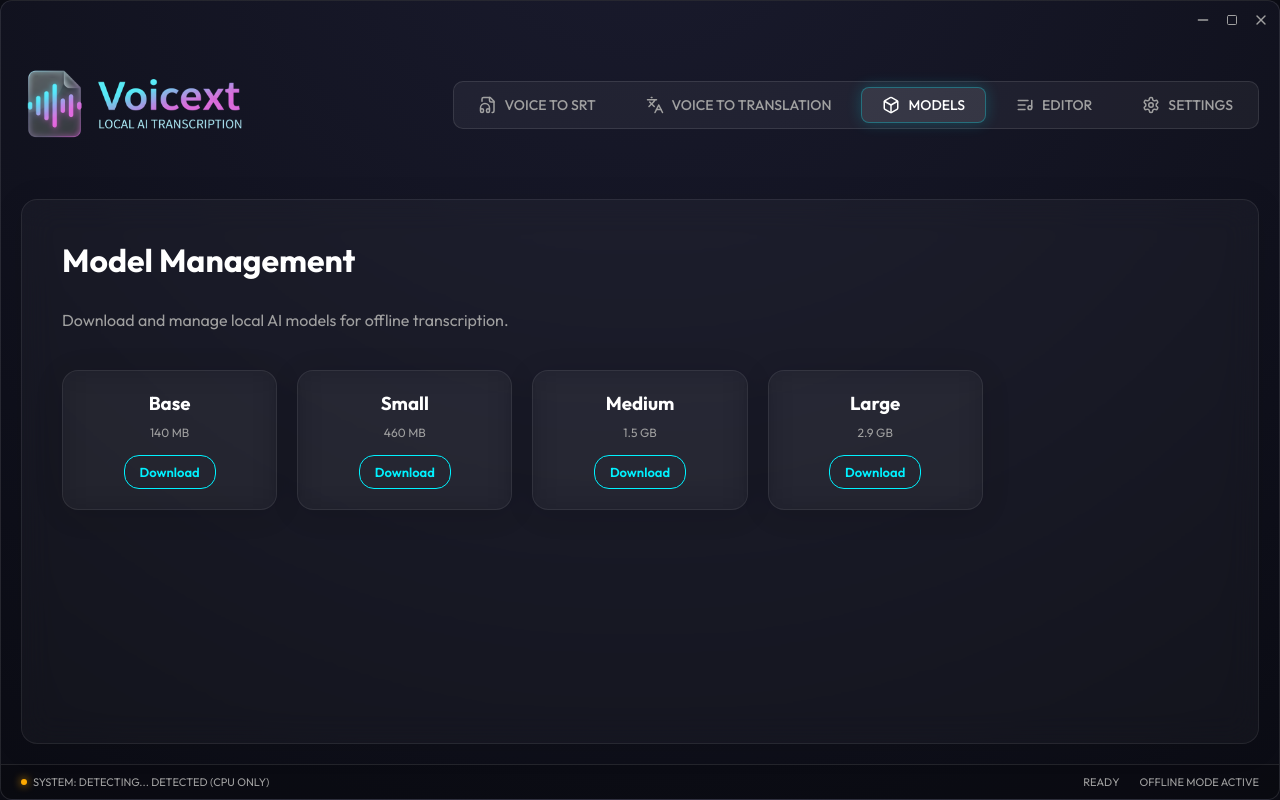
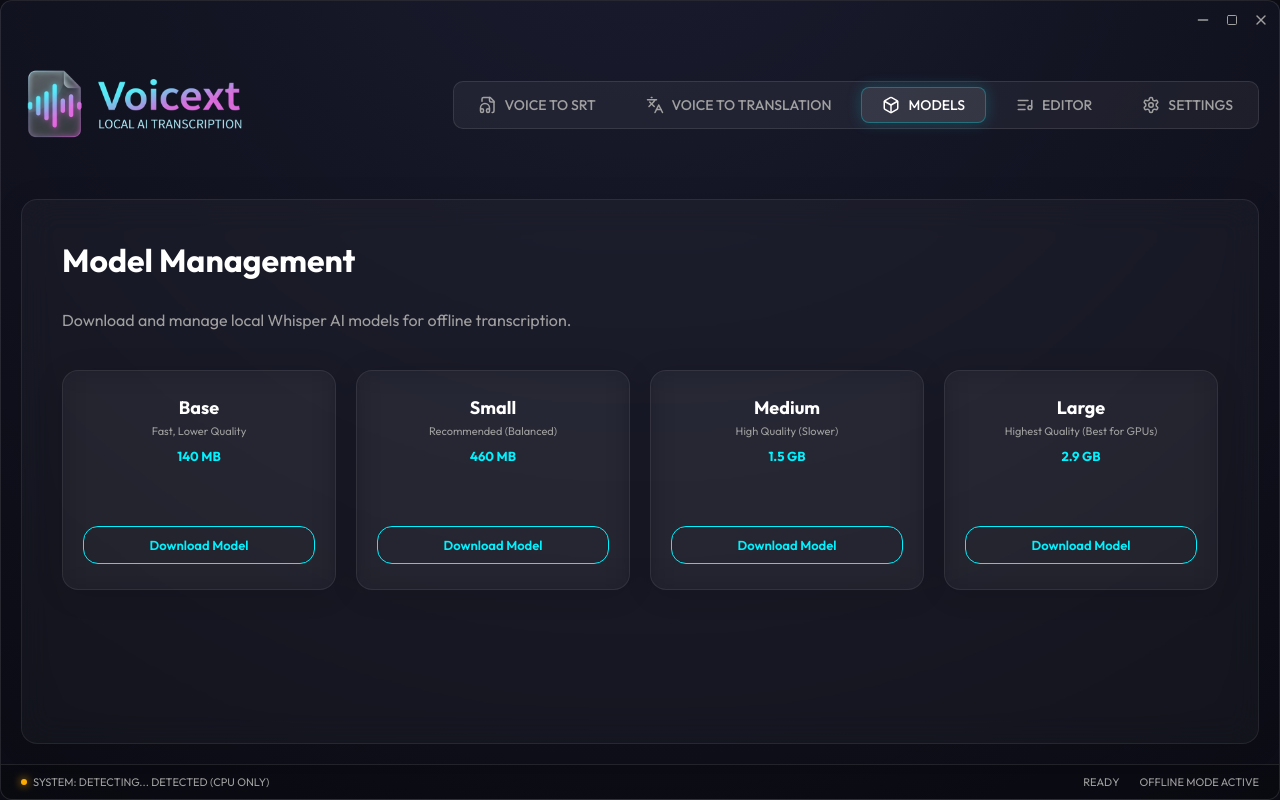
Before and after one commit to umitunc/voicext, a React (Vite) app: page / in a window 1280 px wide. Both pictures are taken after a click on the element "MODELS". Built offline with nearby package versions, Linux system fonts and the light colour scheme.

Commit message:
feat: implement core transcription and translation engine with model management and IPC communication

```diff
--- a/src/preload/index.js
+++ b/src/preload/index.js
@@ -14,7 +14,10 @@
   readSrt: (filePath) => ipcRenderer.invoke('read-srt', filePath),
   saveSrt: (filePath, content) => ipcRenderer.invoke('save-srt', { filePath, content }),
   selectFile: (filters) => ipcRenderer.invoke('select-file', filters),
-  optimizeSrt: (filePath) => ipcRenderer.invoke('optimize-srt', filePath)
+  optimizeSrt: (filePath) => ipcRenderer.invoke('optimize-srt', filePath),
+  getModelsStatus: () => ipcRenderer.invoke('get-models-status'),
+  downloadModel: (model) => ipcRenderer.invoke('download-model', model),
+  onModelDownloadProgress: (callback) => ipcRenderer.on('model-download-progress', (_, data) => callback(data))
 }
 
 if (process.contextIsolated) {
--- a/src/renderer/src/App.jsx
+++ b/src/renderer/src/App.jsx
@@ -88,12 +88,57 @@
   const [showResult, setShowResult] = useState(null)
   const [selectedSrt, setSelectedSrt] = useState(null)
 
+  // Whisper Models status & progress
+  const [modelsStatus, setModelsStatus] = useState({ base: false, small: false, medium: false, large: false })
+  const [downloadProgress, setDownloadProgress] = useState({})
+
+  const fetchModelsStatus = async () => {
+    if (window.api && window.api.getModelsStatus) {
+      try {
+        const status = await window.api.getModelsStatus()
+        setModelsStatus(status)
+      } catch (err) {
+        console.error('Failed to get models status:', err)
+      }
+    }
+  }
+
+  const handleDownloadModel = async (modelKey) => {
+    if (!window.api || !window.api.downloadModel) return
+    setDownloadProgress(prev => ({ ...prev, [modelKey]: 0 }))
+    try {
+      await window.api.downloadModel(modelKey)
+      fetchModelsStatus()
+    } catch (err) {
+      alert(`Download failed: ${err.message}`)
+      setDownloadProgress(prev => {
+        const updated = { ...prev }
+        delete updated[modelKey]
+        return updated
+      })
+    }
+  }
+
   useEffect(() => {
     if (!window.api) {
       console.error('Electron API not found!')
       return
     }
     window.api.detectHardware().then(setHardware)
+    fetchModelsStatus()
+
+    // Model download progress listener
+    if (window.api.onModelDownloadProgress) {
+      window.api.onModelDownloadProgress(({ model, progress }) => {
+        setDownloadProgress(prev => ({
+          ...prev,
+          [model]: progress
+        }))
+        if (progress === 100) {
+          fetchModelsStatus()
+        }
+      })
+    }
 
     // STT Progress handler
     window.api.onTranscriptionProgress((p) => {
@@ -534,19 +579,60 @@
               style={{ flex: 1, padding: '40px', display: 'flex', flexDirection: 'column', gap: '20px' }}
             >
               <h2>Model Management</h2>
-              <p style={{ color: 'var(--text-muted)' }}>Download and manage local AI models for offline transcription.</p>
-              <div className="models-list" style={{ display: 'grid', gridTemplateColumns: 'repeat(auto-fill, minmax(200px, 1fr))', gap: '20px', marginTop: '20px' }}>
-                {['Base', 'Small', 'Medium', 'Large'].map(m => (
-                  <div key={m} className="glass" style={{ padding: '20px', textAlign: 'center' }}>
-                    <h3 style={{ marginBottom: '10px' }}>{m}</h3>
-                    <div style={{ fontSize: '12px', color: 'var(--text-muted)', marginBottom: '15px' }}>
-                      {m === 'Base' ? '140 MB' : m === 'Small' ? '460 MB' : m === 'Medium' ? '1.5 GB' : '2.9 GB'}
+              <p style={{ color: 'var(--text-muted)' }}>Download and manage local Whisper AI models for offline transcription.</p>
+              <div className="models-list" style={{ display: 'grid', gridTemplateColumns: 'repeat(auto-fill, minmax(220px, 1fr))', gap: '20px', marginTop: '20px' }}>
+                {[
+                  { key: 'base', name: 'Base', size: '140 MB', desc: 'Fast, Lower Quality' },
+                  { key: 'small', name: 'Small', size: '460 MB', desc: 'Recommended (Balanced)' },
+                  { key: 'medium', name: 'Medium', size: '1.5 GB', desc: 'High Quality (Slower)' },
+                  { key: 'large', name: 'Large', size: '2.9 GB', desc: 'Highest Quality (Best for GPUs)' }
+                ].map(m => {
+                  const isDownloaded = modelsStatus[m.key]
+                  const progress = downloadProgress[m.key]
+                  const isDownloading = progress !== undefined && progress < 100
+
+                  return (
+                    <div key={m.key} className="glass" style={{ padding: '25px 20px', textAlign: 'center', display: 'flex', flexDirection: 'column', justifyContent: 'space-between', minHeight: '220px', position: 'relative', overflow: 'hidden' }}>
+                      <div>
+                        <h3 style={{ marginBottom: '5px', fontSize: '18px', color: 'white' }}>{m.name}</h3>
+                        <p style={{ fontSize: '11px', color: 'var(--text-muted)', marginBottom: '10px' }}>{m.desc}</p>
+                        <div style={{ fontSize: '13px', fontWeight: 'bold', color: 'var(--primary-cyan)', marginBottom: '15px' }}>
+                          {m.size}
+                        </div>
+                      </div>
+
+                      <div style={{ width: '100%' }}>
+                        {isDownloading ? (
+                          <div style={{ display: 'flex', flexDirection: 'column', gap: '8px' }}>
+                            <div style={{ display: 'flex', justifyContent: 'space-between', fontSize: '11px', color: 'var(--primary-cyan)' }}>
+                              <span>Downloading...</span>
+                              <span>{progress}%</span>
+                            </div>
+                            <div style={{ width: '100%', height: '6px', background: 'rgba(255,255,255,0.05)', borderRadius: '3px', overflow: 'hidden' }}>
+                              <div style={{ width: `${progress}%`, height: '100%', background: 'linear-gradient(90deg, var(--primary-cyan), var(--primary-magenta))', transition: 'width 0.2s ease' }}></div>
+                            </div>
+                          </div>
+                        ) : isDownloaded ? (
+                          <div style={{ display: 'flex', flexDirection: 'column', alignItems: 'center', gap: '5px' }}>
+                            <div style={{ display: 'flex', alignItems: 'center', gap: '6px', color: '#00ff88', fontWeight: '600', fontSize: '13px' }}>
+                              <CheckCircle2 size={16} />
+                              Downloaded & Ready
+                            </div>
+                            <span style={{ fontSize: '10px', color: 'var(--text-muted)' }}>Local model file active</span>
+                          </div>
+                        ) : (
+                          <button
+                            className="btn-secondary"
+                            style={{ width: '100%', padding: '10px 15px', borderRadius: '15px', border: '1px solid var(--primary-cyan)', color: 'var(--primary-cyan)', background: 'none', cursor: 'pointer', transition: 'all 0.2s ease' }}
+                            onClick={() => handleDownloadModel(m.key)}
+                          >
+                            Download Model
+                          </button>
+                        )}
+                      </div>
                     </div>
-                    <button className="btn-secondary" style={{ padding: '8px 15px', borderRadius: '15px', border: '1px solid var(--primary-cyan)', color: 'var(--primary-cyan)', background: 'none' }}>
-                      Download
-                    </button>
-                  </div>
-                ))}
+                  )
+                })}
               </div>
             </motion.div>
           )}
```
Also changed, not shown: src/main/engine/models.js (added, +89 -0 lines), src/main/index.js (+11 -0 lines), 3 other files (tests, documents, lock files or other folders).
